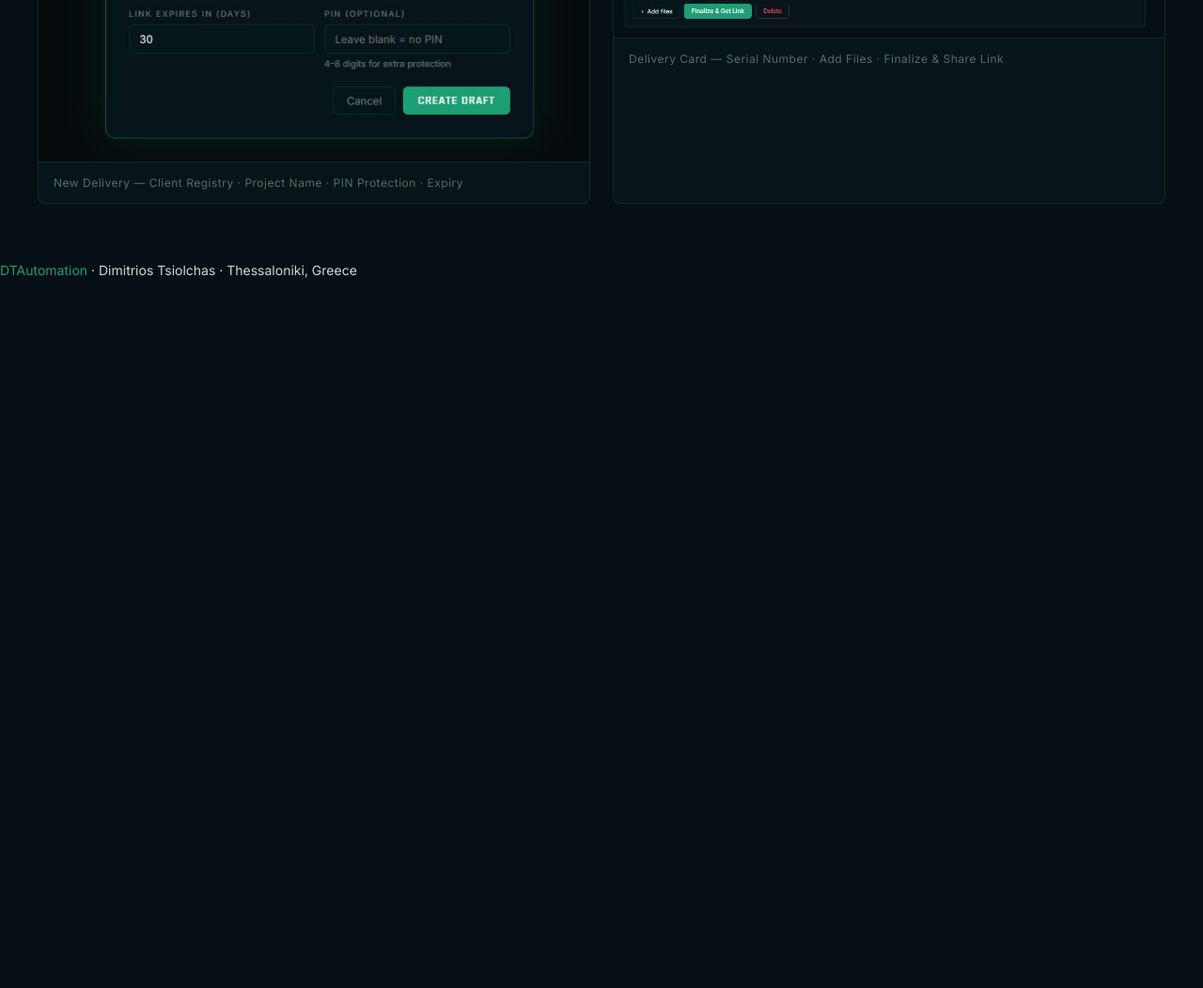
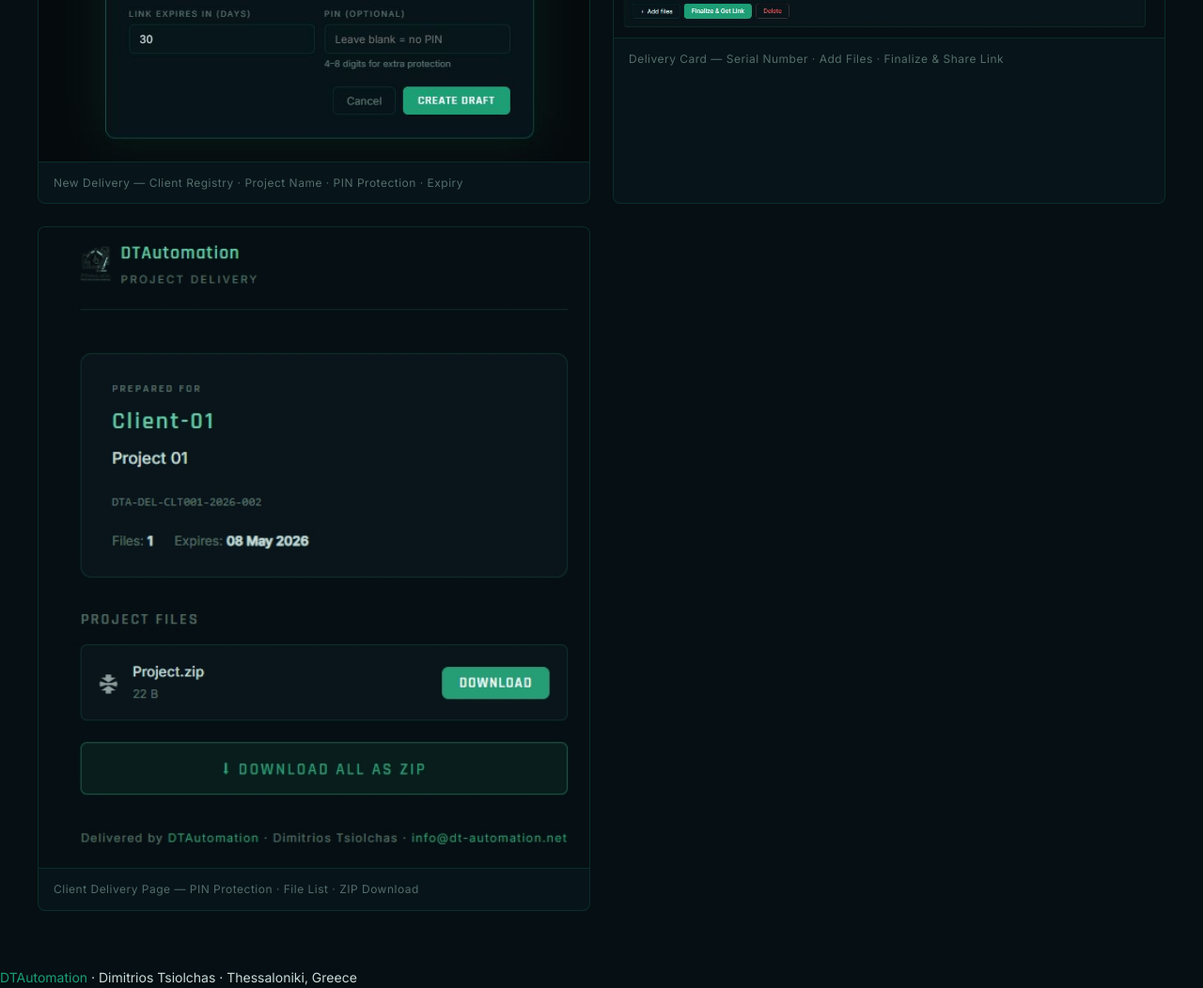
Before and after one commit to dta-engineering/dta-engineering.github.io, a plain HTML site: page file-hub.html in a window 1280 px wide. Shown: the part 1072-2124 px from the top of the page at 94% size. Before the commit the page ends 1372 px from the top, so only its background shows below. Drawn offline with Linux system fonts and the light colour scheme.

Commit message:
Add files via upload

```diff
--- a/file-hub.html
+++ b/file-hub.html
@@ -331,6 +331,10 @@
     <img src="dta-file-hub-04_01.jpg" alt="DTA File Hub — Delivery Card">
     <div class="gallery-caption">Delivery Card — Serial Number · Add Files · Finalize & Share Link</div>
   </div>
+  <div class="gallery-item" onclick="openLightbox('dta-file-hub-05_01.jpg')">
+    <img src="dta-file-hub-05_01.jpg" alt="DTA File Hub — Client Delivery Page">
+    <div class="gallery-caption">Client Delivery Page — PIN Protection · File List · ZIP Download</div>
+  </div>
 </div>
 
 <div class="lightbox" id="lightbox">
@@ -350,7 +354,8 @@ var images = [
   'dta-file-hub-01_01.jpg',
   'dta-file-hub-02_01.jpg',
   'dta-file-hub-03_01.jpg',
-  'dta-file-hub-04_01.jpg'
+  'dta-file-hub-04_01.jpg',
+  'dta-file-hub-05_01.jpg'
 ];
 var currentIndex = 0;
 
```
